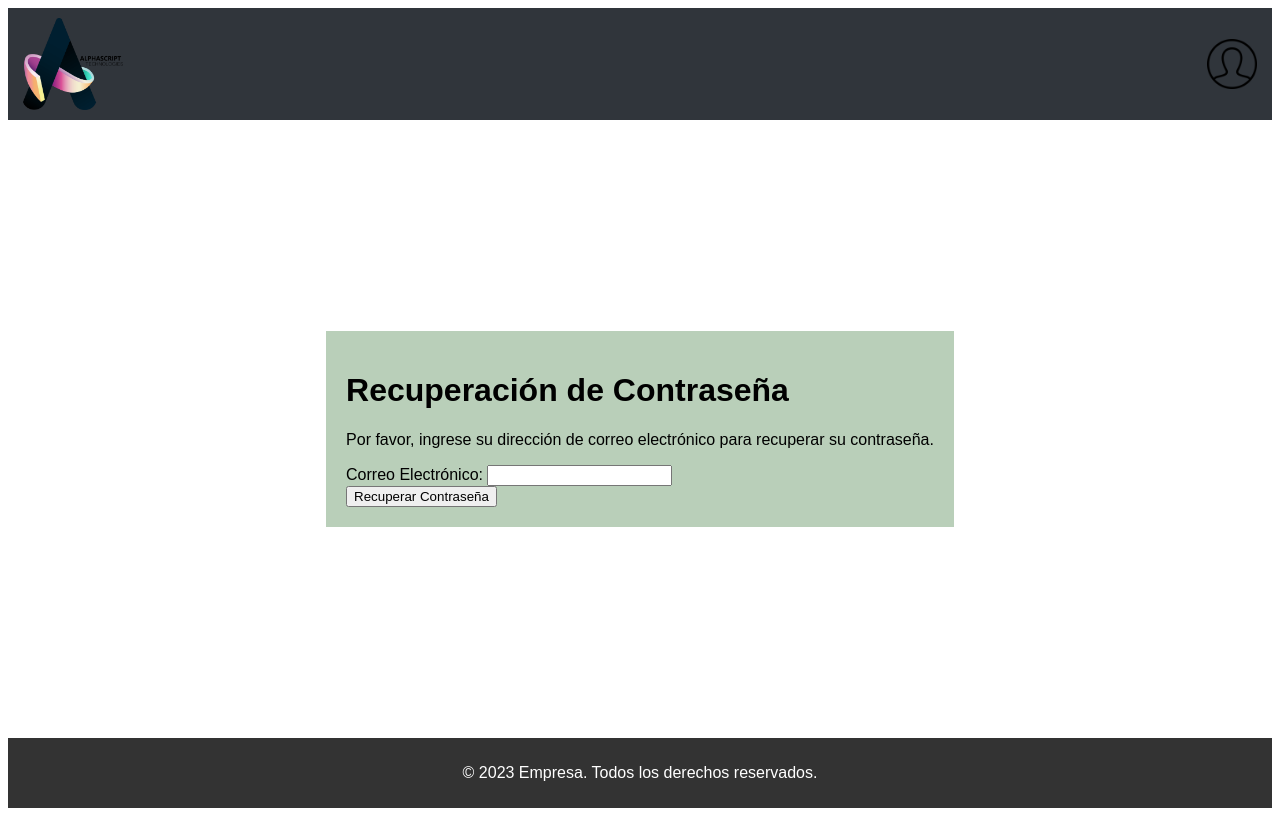
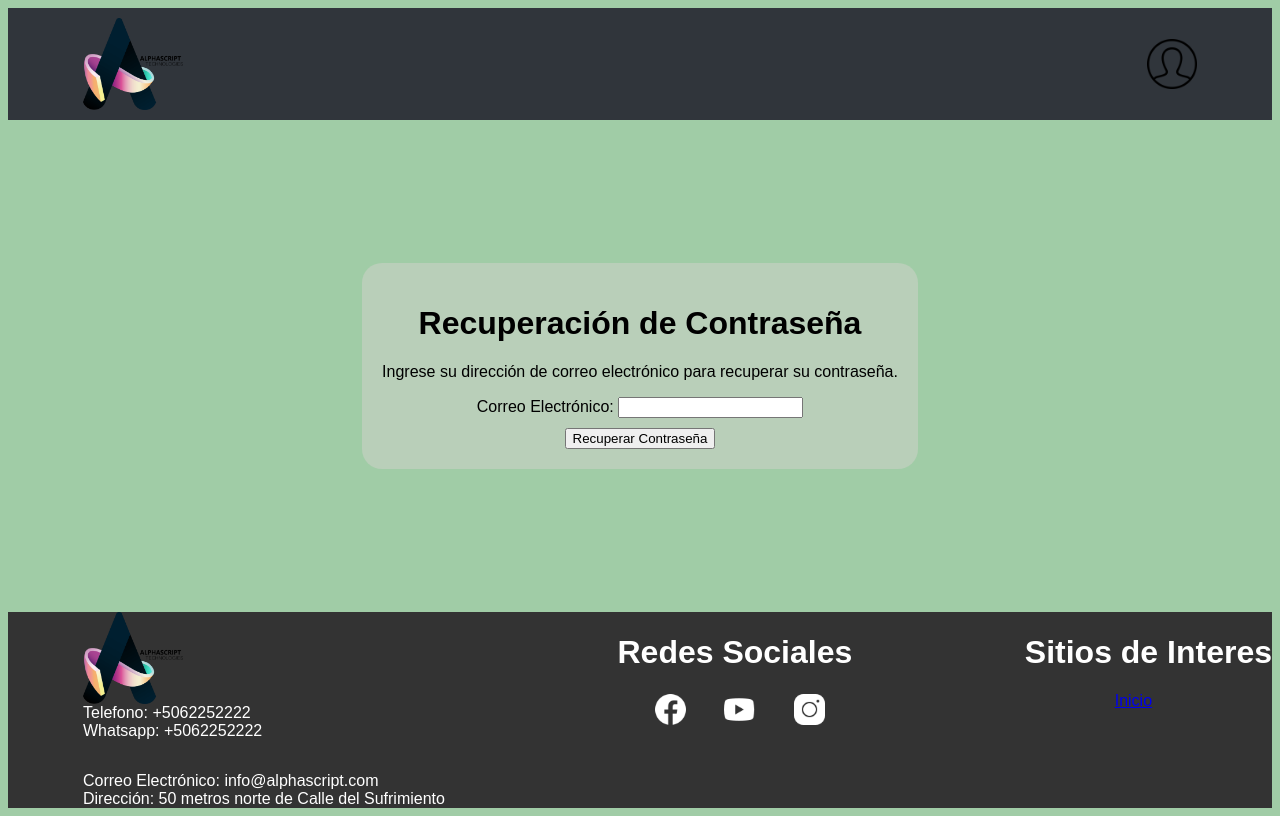
Before and after one commit to stefarenina/Proyecto_Github, a plain HTML site: page recuperarContraseña.html in a window 1280 px wide. Drawn offline with Linux system fonts and the light colour scheme.

Commit message:
segunda versión

```diff
--- /dev/null
+++ b/css/headerFooter.css
@@ -0,0 +1,53 @@
+header {
+    background-color: #30353B;
+    color: #fff;
+    padding: 10px 0;
+    display: flex;
+    justify-content: space-between;
+    align-items: center;
+    margin: 0;
+    width: 100%;
+}
+#logoHeader{
+    padding-left: 75px;
+    width: 100px;
+}
+#userimg{
+    width: 50px;
+    height: auto;
+    padding-right: 75px;
+}
+footer {
+    background-color: #333;
+    color: #fff;
+    text-align: center;
+    display: flex;
+    justify-content: space-between;
+    width: 100%;
+    margin: 0;
+
+}
+#footerIzquierda {
+    display: flex;
+    flex-direction: column;
+    margin-left: 75px;
+    align-items: flex-start;
+}
+
+#textoFooter{
+    margin: 0px;
+
+}
+footer li {
+    display: inline-block;
+    margin-right: 30px;
+}
+.icono
+{
+    width: 35px;
+    height: auto;
+}
+#logoFooter{
+    padding-left: px;
+    width: 100px;
+}
--- a/css/recuperarContraseña.css
+++ b/css/recuperarContraseña.css
@@ -1,46 +1,19 @@
-header {
-    background-color: #30353B;
-    color: #fff;
-    padding: 10px 0;
-    display: flex;
-    justify-content: space-between;
-    align-items: center;
-}
-#logo{
-    padding-left: 15px;
-    width: 100px;
-}
-#userimg{
-    width: 50px;
-    height: auto;
-    padding-right: 15px;
-}
-footer {
-    background-color: #333;
-    color: #fff;
-    text-align: center;
-    padding: 10px 0;
-}
 body {
     font-family: Arial, sans-serif;
     display: flex;
     flex-direction: column;
     min-height: 100vh;
     justify-content: space-between;
+    background-color: #A0CCA6;
 }
-
-#content {
-    margin: 0 auto;
-    max-width: 800px;
-    padding: 20px;
-    background-color: #B9CFB9;
+    #restaurarFormulario {
+        margin: 0 auto;
+        max-width: 800px;
+        padding: 20px;
+        background-color: #B9CFB9;
+        border-radius: 20px;
+        text-align: center; /* Centra el contenido del formulario horizontalmente */
+    }
+#subirRecuperar{
+    margin-top: 10px;
 }
-
-
-
-
-#30353B
-#B9CFB9
-#5D9367
-#7E9079
-#A0CCA6
--- a/recuperarContraseña.html
+++ b/recuperarContraseña.html
@@ -3,25 +3,47 @@
 <head>
     <title>Recuperación de Contraseña</title>
     <link rel="stylesheet" href="css/recuperarContraseña.css">
+    <link rel="stylesheet" href="css/headerFooter.css">
 </head>
 
 <body>
     <header>
-        <img src="./img/logoAlphascript.png" alt="Logo de la empresa" id="logo">
+        <img src="./img/logoAlphascript.png" alt="Logo de la empresa" id="logoHeader">
         <img src="./img/userPlaceholder.png" alt="Imagen de encabezado" id="userimg">
     </header>
-    <div id="content">
+    <div id="restaurarFormulario">
         <h1>Recuperación de Contraseña</h1>
-        <p>Por favor, ingrese su dirección de correo electrónico para recuperar su contraseña.</p>
+        <p>Ingrese su dirección de correo electrónico para recuperar su contraseña.</p>
         <form action="recuperar-contrasena.php">
             <label for="email">Correo Electrónico:</label>
             <input type="email" id="email" required>
             <br>
-            <button type="submit">Recuperar Contraseña</button>
+            <button type="submit" id ="subirRecuperar">Recuperar Contraseña</button>
         </form>
     </div>
     <footer>
-        <p>© 2023 Empresa. Todos los derechos reservados.</p>
+        <div id="footerIzquierda">
+            <img src="./img/logoAlphascript.png" alt="Logo de la empresa" id="logoFooter">
+            <p id="textoFooter">Telefono: +5062252222</p>
+            <p id="textoFooter">Whatsapp: +5062252222</p>
+            <p></p>
+            <p id="textoFooter">Correo Electrónico: info@alphascript.com</p>
+            <p id="textoFooter">Dirección: 50 metros norte de Calle del Sufrimiento</p>
+        </div>
+        <div id="footerCentro">
+            <h1>Redes Sociales</h1>
+            <ul>
+                <li><a href="https://www.facebook.com/InstitutoCostarricensedeTurismoOficial/" target="_blank"><img src="./img/facebookIcon.png" class="icono" ></a></li>
+                <li><a href="https://www.youtube.com/channel/UCf4vVKxVaYpRtmFaStDfQTw" target="_blank"><img src="./img/youtubeIcono.png" class="icono"></a></li>
+                <li><a href="https://www.instagram.com/oficial_ict/" target="_blank"><img src="./img/instagramIcon.png" class="icono"></a></li>
+            </ul>
+        </div>
+        <div id="footerDerecha">
+            <h1>Sitios de Interes</h1>
+            <li><a href="landingProducto.html">Inicio</a></li>
+            </div>
+        </div>
+
     </footer>
 </body>
 
```
Also changed, not shown: img/facebookIcon.png (added), img/instagramIcon.png (added), img/linkedinIcono.png (added), img/twitterIcono.png (added), img/youtubeIcono.png (added).
